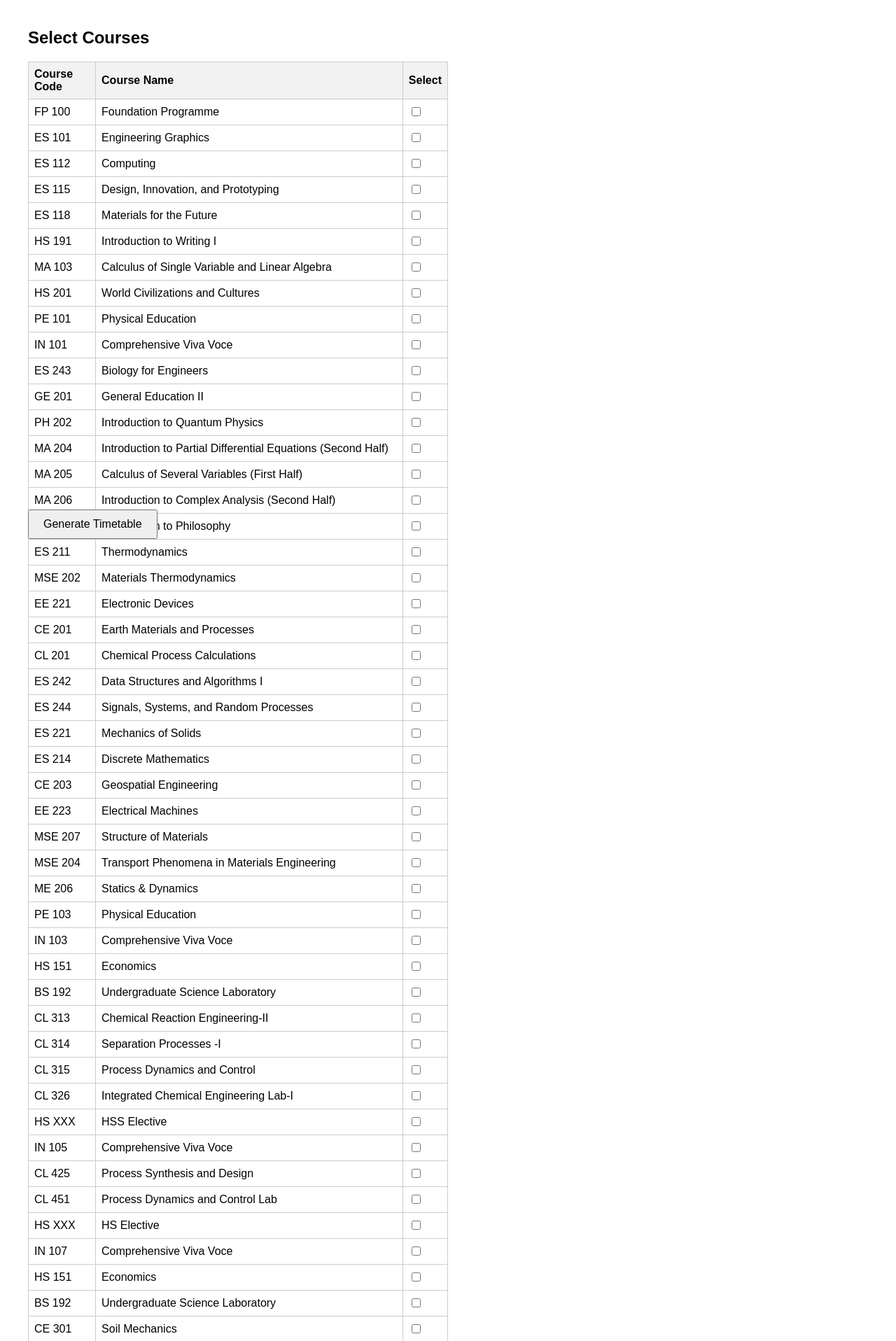
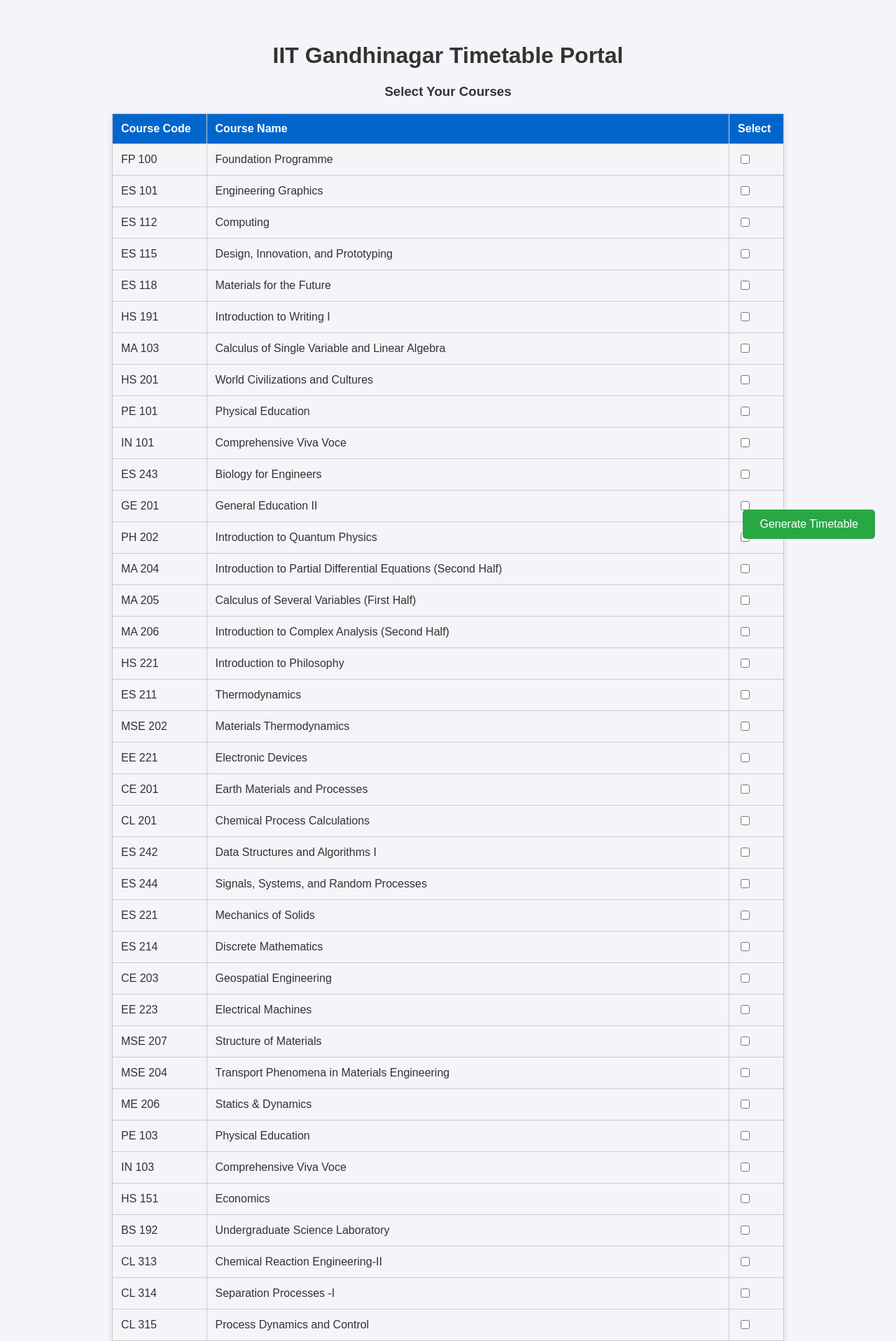
Before and after one commit to Naveen-Pal/timetable_2024-25, a Flask app: page / in a window 1280 px wide. Shown: the top 1916 px of the page at 70% size. Run offline with Flask 2, Linux system fonts and the light colour scheme.

Commit message:
build_ready_to_show

```diff
--- a/Timetable 2024-25, Sem-I - Time Slots.csv
+++ b/Timetable 2024-25, Sem-I - Time Slots.csv
@@ -1,5 +1,5 @@
     ,,,,,
-Slot,Monday,Tuesday,Wednesday,Thrusday,Friday
+IIT Gandhinagar,Monday,Tuesday,Wednesday,Thrusday,Friday
 8:30 - 9:50,A1,B1,A2,C2,B2
 10:00 - 11:20,C1,D1,E1,D2,E2
 11:30 - 12:50,F1,G1,H2,F2,G2
--- a/app.py
+++ b/app.py
@@ -25,7 +25,6 @@
     # Set the first row as column headers and drop the first row
     time_slots_file.columns = time_slots_file.iloc[0]
     time_slots_file = time_slots_file[1:]
-    time_slots_file.set_index('Slot', inplace=True)
 
     # Process the timetable to filter by selected courses
     course_slots = {}
@@ -42,7 +41,7 @@
     overlaps = {}
 
     # Replace time slots with course information
-    for slot in (personalized_timetable.index):
+    for slot in personalized_timetable.index:
         for day in personalized_timetable.columns:
             entries = []
             for code, info in course_slots.items():
@@ -57,7 +56,7 @@
                 for ent in entries:
                     display += ent[:7]+'/'
                 else:
-                    display = display[:-1] +"\n[Overlap]"
+                    display = display[:-1] +"\n(Clash)"
                 personalized_timetable.at[slot, day] = display
             elif entries:
                 personalized_timetable.at[slot, day] = entries[0]
--- a/templates/index.html
+++ b/templates/index.html
@@ -2,37 +2,57 @@
 <html lang="en">
 <head>
     <meta charset="UTF-8">
-    <title>Course Selection</title>
+    <meta name="viewport" content="width=device-width, initial-scale=1.0">
+    <title>IIT Gandhinagar Time Table</title>
     <style>
         body {
-            font-family: Arial, sans-serif;
-            margin: 40px;
+            font-family: 'Arial', sans-serif;
+            margin: 0;
+            padding: 40px;
+            text-align: center;
+            background-color: #f4f4f9; /* Light grayish background */
+            color: #333; /* Darker text for better readability */
         }
         table {
-            width: 50%;
+            width: 80%; /* Responsive width */
+            margin: 20px auto; /* Center the table */
             border-collapse: collapse;
-            margin-bottom: 20px;
+            box-shadow: 0 2px 8px rgba(0,0,0,0.1); /* Subtle shadow around table */
         }
         th, td {
             border: 1px solid #ccc;
-            padding: 8px;
+            padding: 12px; /* More padding for better spacing */
             text-align: left;
         }
         th {
-            background-color: #f2f2f2;
+            background-color: #0066cc; /* Blue background for headings */
+            color: #ffffff; /* White text color */
         }
         button {
-            padding: 10px 20px;
+            padding: 12px 24px;
             font-size: 16px;
             cursor: pointer;
-            position: sticky;
+            background-color: #28a745; /* Green background */
+            color: white; /* White text */
+            border: none;
+            border-radius: 5px; /* Rounded corners */
+            position: fixed;
             bottom: 30px;
-            right: 0px;
+            right: 30px; /* Position the button at the bottom right */
+        }
+        @media (max-width: 600px) {
+            table {
+                width: 100%;
+            }
+            body {
+                padding: 20px;
+            }
         }
     </style>
 </head>
 <body>
-    <h2>Select Courses</h2>
+    <h1>IIT Gandhinagar Timetable Portal</h1>
+    <h3>Select Your Courses</h3>
     <form action="/generate-timetable" method="post">
         <table>
             <tr>
```
Also changed, not shown: Personalized_Timetable_Image_Wrapped.png, timetable.png (added).
